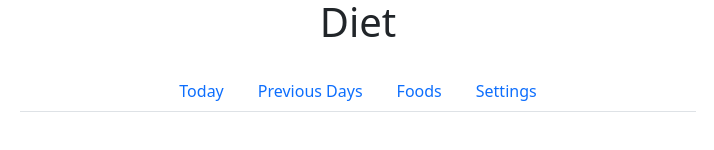
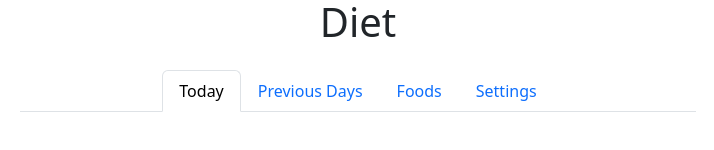
Before and after one commit to CalvinGaiennie/HabitTrackerReactTS, a React (Vite) app: page /Diet in a window 1280 px wide. Shown: the part 190-340 px from the top of the page, without its empty margins (282-996 px from the left). Built offline with nearby package versions, Linux system fonts and the light colour scheme; no server answers.

Commit message:
fixing another oversite in the same place

```diff
--- a/src/pages/DietPage.tsx
+++ b/src/pages/DietPage.tsx
@@ -1,7 +1,7 @@
 import {useState} from "react";
 
 function DietPage() {
-    const [activeTab, setActiveTab] = useState<"today" | "days" | "foods" | "settings">("");
+    const [activeTab, setActiveTab] = useState<"today" | "days" | "foods" | "settings">("today");
 
 
   const setTab = (tab: "today" | "days"| "foods"| "settings") => {
```
